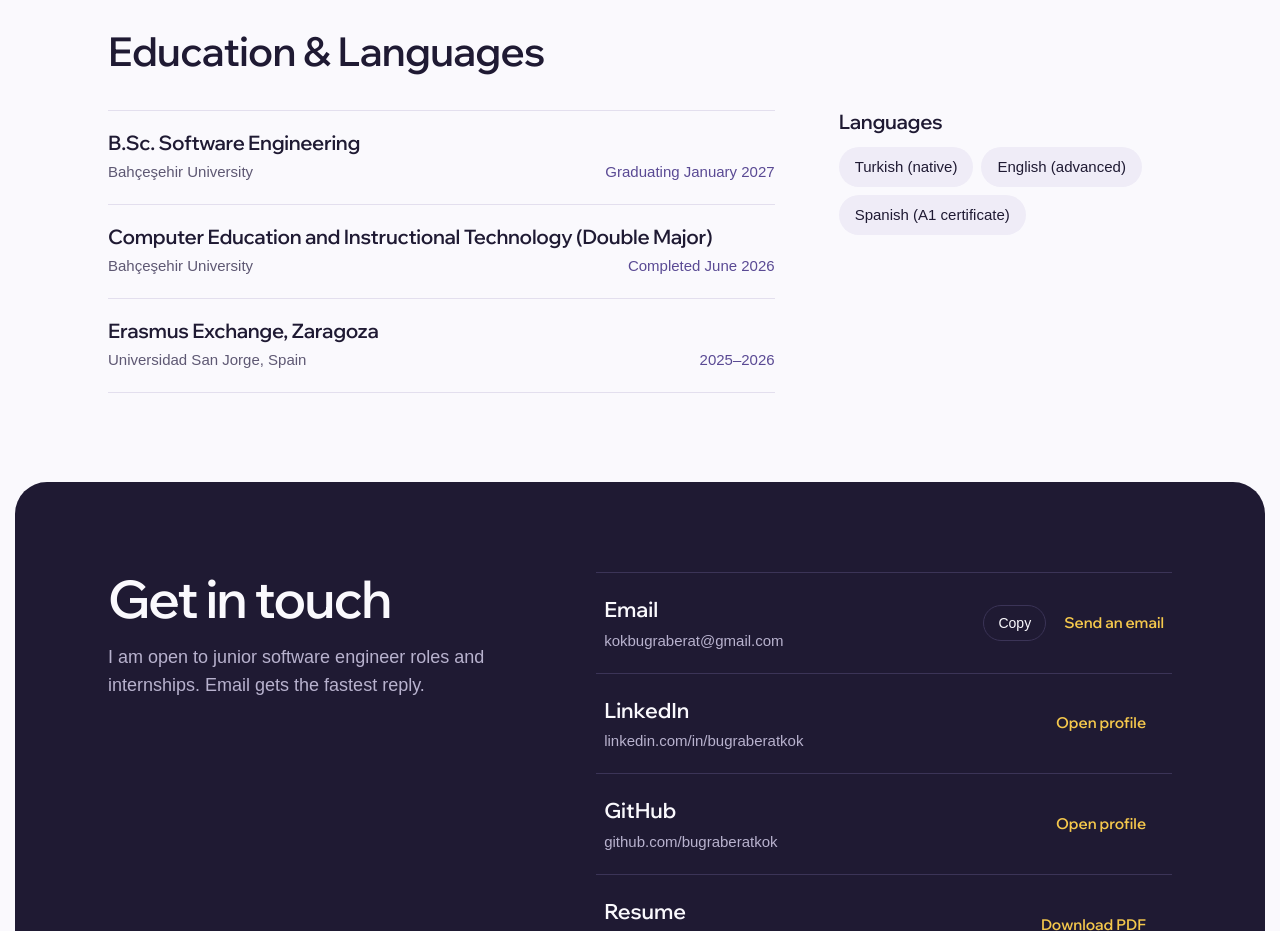
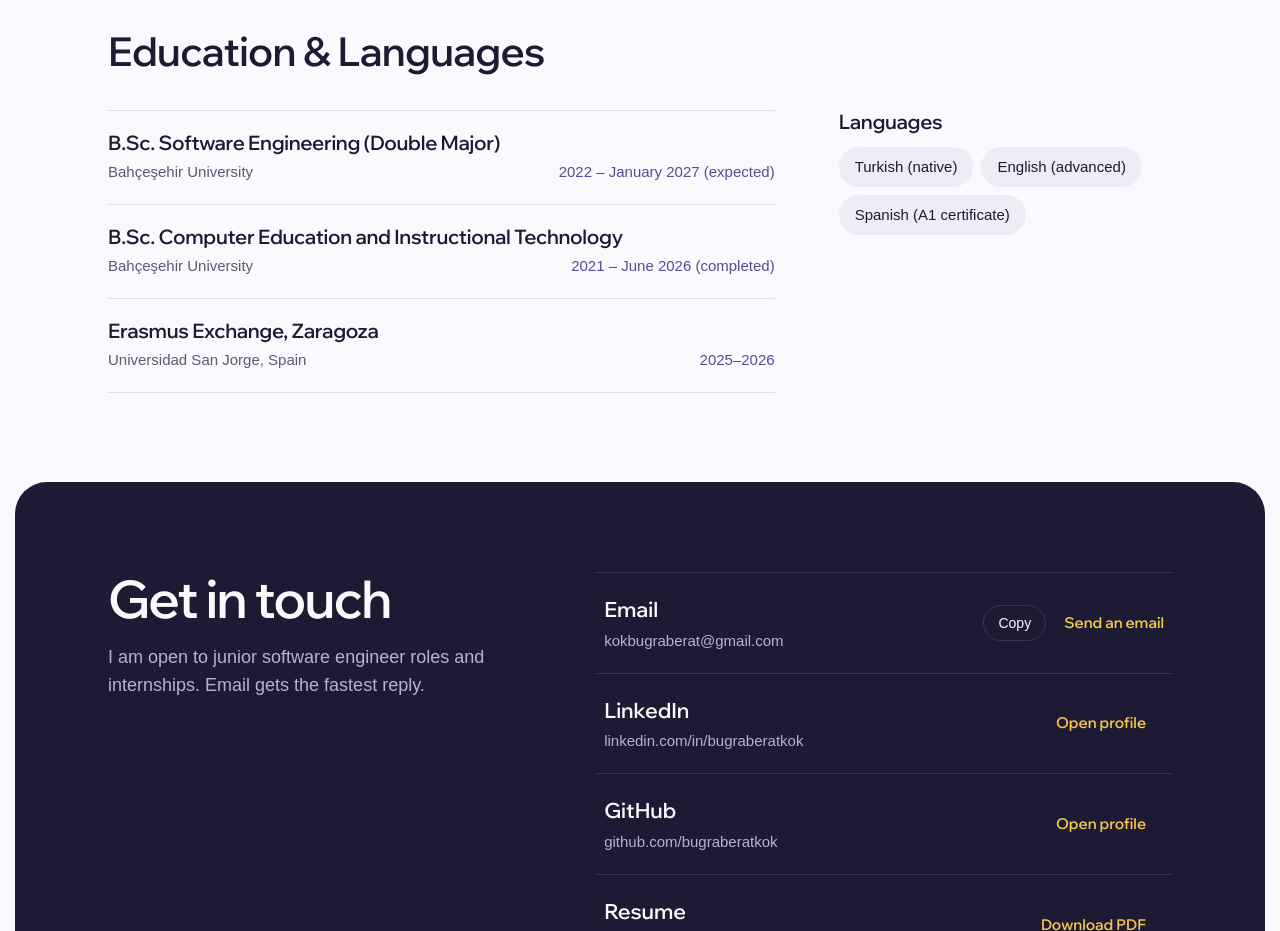
Before and after one commit to bugraberatkok/BugraBeratKokPortfolio, a Next.js app: page / in a window 1280 px wide. Shown: the part 4000-4931 px from the top of the page. Built offline with nearby package versions, Linux system fonts and the light colour scheme; no server answers; the database is empty; a web font is replaced by a local one.

Commit message:
Mark Software Engineering as the double major and show start years
Software Engineering started in 2022 as the double major; Computer Education and Instructional Technology started in 2021 and was completed in June 2026.

```diff
--- a/locales/en.js
+++ b/locales/en.js
@@ -416,14 +416,14 @@ export const en = {
     "items": [
       {
         "institution": "Bahçeşehir University",
-        "degree": "B.Sc. Software Engineering",
-        "date": "Graduating January 2027",
+        "degree": "B.Sc. Software Engineering (Double Major)",
+        "date": "2022 – January 2027 (expected)",
         "description": ""
       },
       {
         "institution": "Bahçeşehir University",
-        "degree": "Computer Education and Instructional Technology (Double Major)",
-        "date": "Completed June 2026",
+        "degree": "B.Sc. Computer Education and Instructional Technology",
+        "date": "2021 – June 2026 (completed)",
         "description": ""
       },
       {
--- a/locales/tr.js
+++ b/locales/tr.js
@@ -416,14 +416,14 @@ export const tr = {
     "items": [
       {
         "institution": "Bahçeşehir Üniversitesi",
-        "degree": "Yazılım Mühendisliği (Lisans)",
-        "date": "Mezuniyet: Ocak 2027",
+        "degree": "Yazılım Mühendisliği (Çift Anadal)",
+        "date": "2022 – Ocak 2027 (mezuniyet)",
         "description": ""
       },
       {
         "institution": "Bahçeşehir Üniversitesi",
-        "degree": "Bilgisayar ve Öğretim Teknolojileri Eğitimi (Çift Anadal)",
-        "date": "Haziran 2026’da tamamlandı",
+        "degree": "Bilgisayar ve Öğretim Teknolojileri Eğitimi (Lisans)",
+        "date": "2021 – Haziran 2026 (tamamlandı)",
         "description": ""
       },
       {
```
